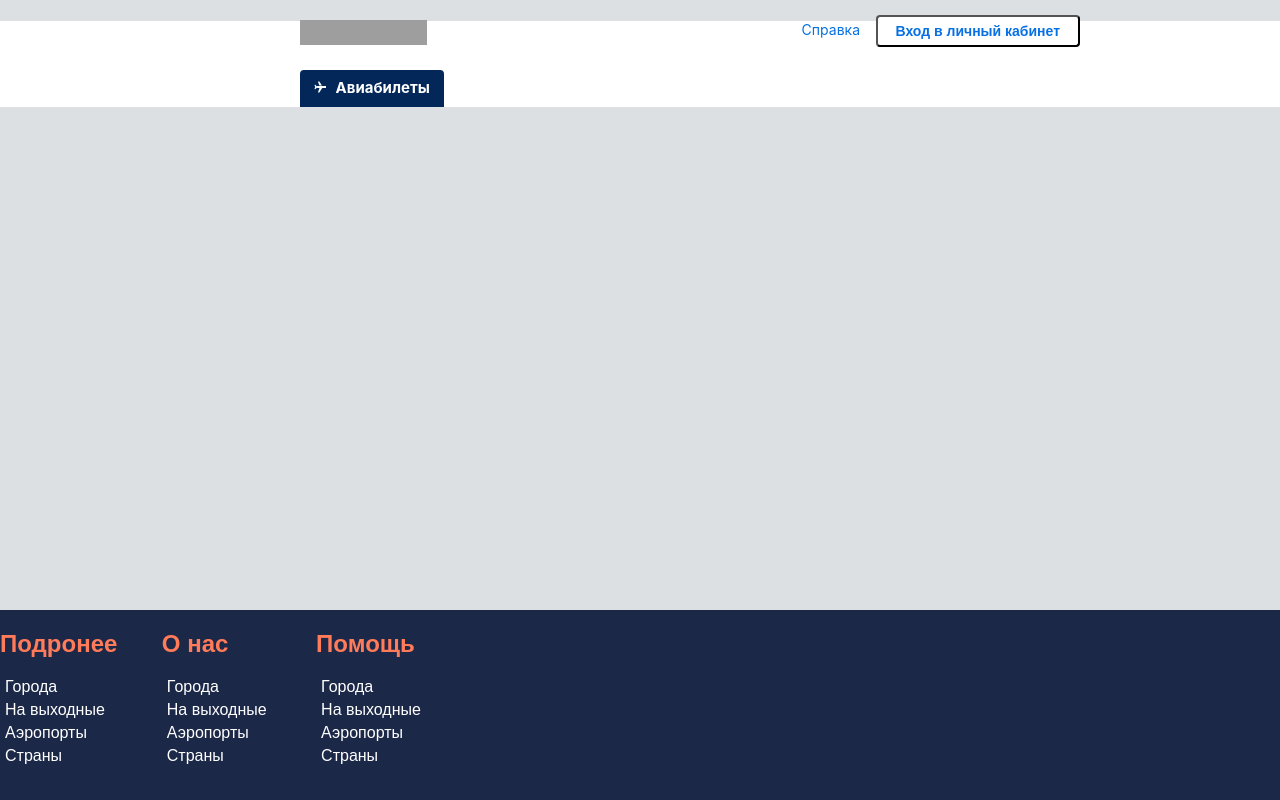
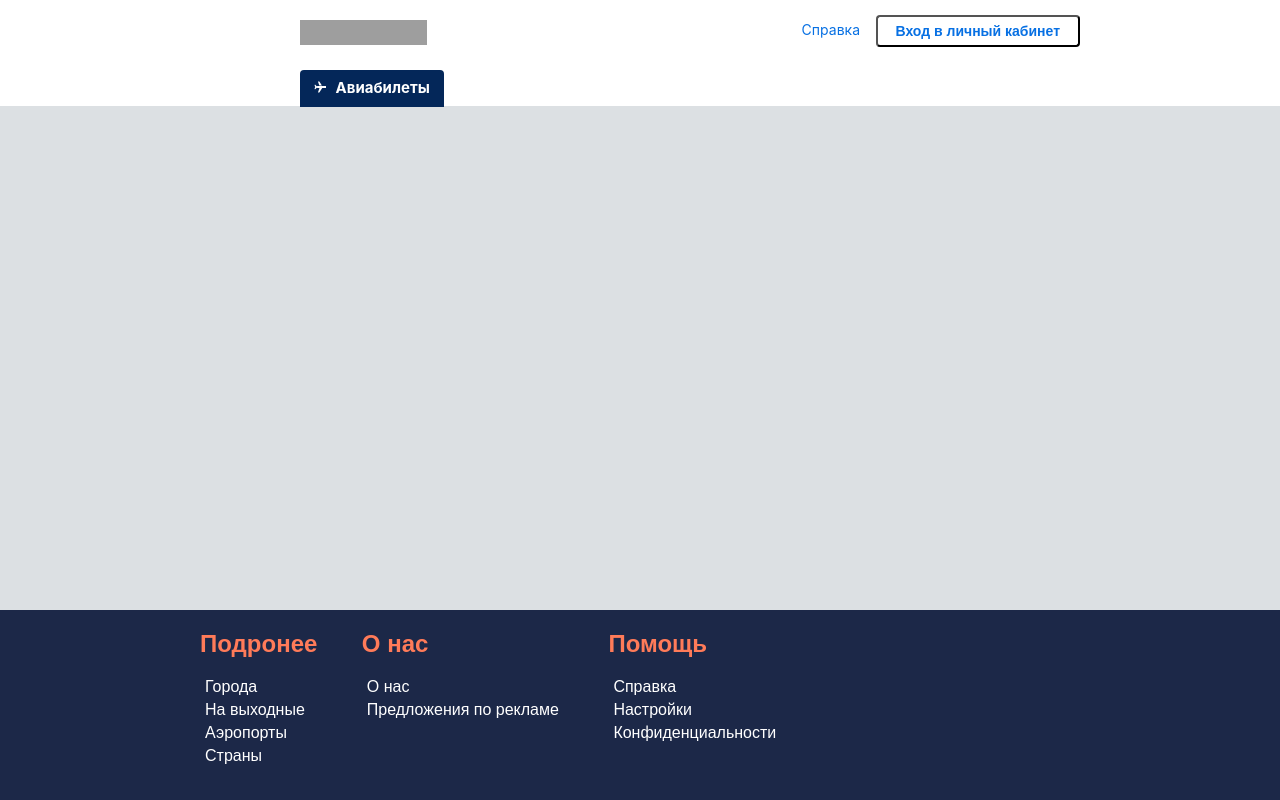
Before and after one commit to DevNexS/Flights, a PHP site: page /secondlpp.html in a window 1280 px wide. Run offline with PHP 8.4, Linux system fonts and the light colour scheme; grey boxes are pictures that could not be loaded.

Commit message:
bug fixes

```diff
--- a/css/secondStyle.css
+++ b/css/secondStyle.css
@@ -7,8 +7,11 @@ body {
 
 .header {
     margin-top: 0px;
-    height: 86px;
     background-color: white;
+    position: absolute;
+    top: 0px;
+    width: 100%;
+    height: 106px;
 }
 
 input {
@@ -41,7 +44,7 @@ th{
 .footer {
     float: center;
     font: icon;
-    position:absolute;
+    position: inherit;
     bottom:0;
     background-color: #1C2848;
     color: #fff;
@@ -49,7 +52,7 @@ th{
 }
 
 .more {
-    margin-left: auto;
+    margin-left: 200px;
     margin-right: auto;
     justify-content: center;
     margin-right: 40px;
--- a/secondlpp.html
+++ b/secondlpp.html
@@ -37,19 +37,16 @@
         <div class="aboutUs">
             <div>
                 <h2>О нас</h2>
-                <p>Города</p>
-                <p>На выходные</p>
-                <p>Аэропорты</p>
-                <p>Страны</p>
+                <p>О нас</p>
+                <p>Предложения по рекламе</p>
             </div>
         </div>
         <div class="help">
             <div>
                 <h2>Помощь</h2>
-                <p>Города</p>
-                <p>На выходные</p>
-                <p>Аэропорты</p>
-                <p>Страны</p>
+                <p>Справка</p>
+                <p>Настройки</p>
+                <p>Конфиденциальности</p>
             </div>
         </div>
         <div class="space">
```
